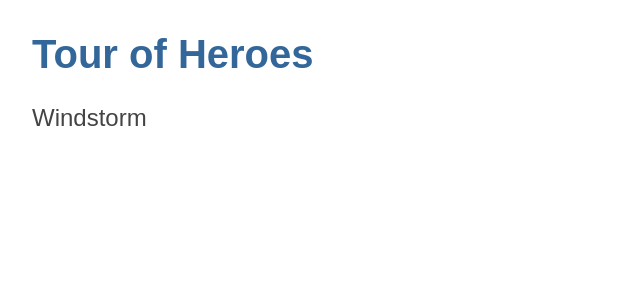
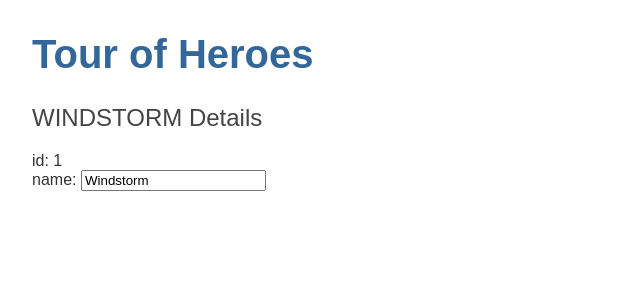
Before and after one commit to astutz96/Tour-Of-Heroes, an Angular app: page / in a window 1280 px wide. Shown: the top 300 px of the page, without its empty margins (0-640 px from the left). Built offline with nearby package versions, Linux system fonts and the light colour scheme.

Commit message:
Adding and implementing hero interface

```diff
--- a/src/app/app.module.ts
+++ b/src/app/app.module.ts
@@ -4,6 +4,7 @@
 import { AppRoutingModule } from './app-routing.module';
 import { AppComponent } from './app.component';
 import { HeroesComponent } from './heroes/heroes.component';
+import { FormsModule } from '@angular/forms';
 
 @NgModule({
   declarations: [
@@ -12,6 +13,7 @@
   ],
   imports: [
     BrowserModule,
+    FormsModule,
     AppRoutingModule
   ],
   providers: [],
--- /dev/null
+++ b/src/app/hero.ts
@@ -0,0 +1,4 @@
+export interface Hero {
+    id: number;
+    name: string;
+}
--- a/src/app/heroes/heroes.component.html
+++ b/src/app/heroes/heroes.component.html
@@ -1 +1,7 @@
-<h2>{{hero}}</h2>
+<h2>{{hero.name | uppercase}} Details</h2>
+<div><span>id: </span>{{hero.id}}</div>
+<div>
+    <label>name:
+      <input [(ngModel)]="hero.name" placeholder="name"/>
+    </label>
+  </div>
--- a/src/app/heroes/heroes.component.ts
+++ b/src/app/heroes/heroes.component.ts
@@ -1,4 +1,5 @@
 import { Component, OnInit } from '@angular/core';
+import {Hero} from '../hero';
 
 @Component({
   selector: 'app-heroes',
@@ -7,7 +8,10 @@
 })
 export class HeroesComponent implements OnInit {
 
-  hero = 'Windstorm';
+  hero : Hero = {
+    id: 1,
+    name: 'Windstorm'
+  };
 
   constructor() { }
 
```
